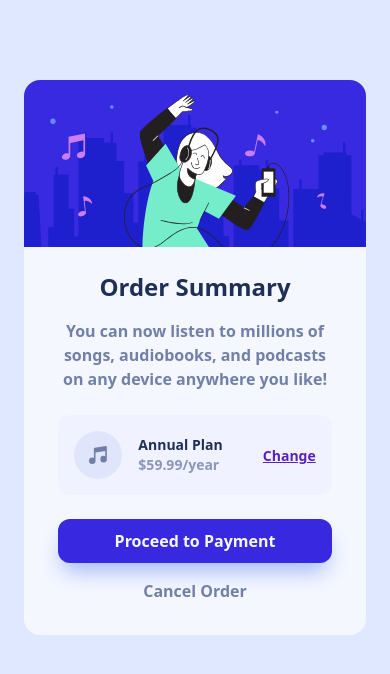
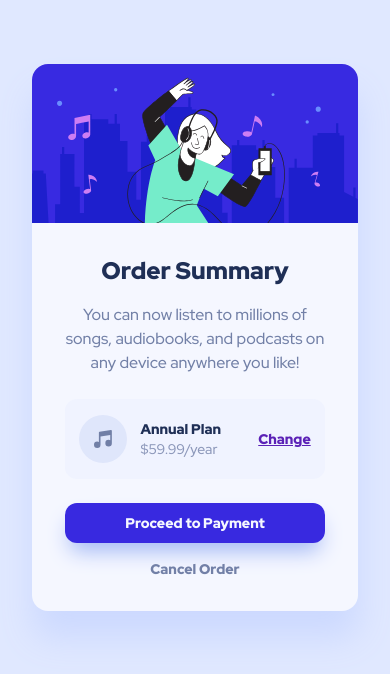
Before and after one commit to gusanchedev/fem.io-order-summary-component, a website built with Vite: page index.html in a window 390 px wide. Built offline with nearby package versions, Linux system fonts and the light colour scheme.

Commit message:
Add breakpoints for mobile, tablet and desktop

```diff
--- a/index.html
+++ b/index.html
@@ -1,33 +1,100 @@
 <!DOCTYPE html>
 <html lang="en">
   <head>
-  <meta charset="UTF-8">
-  <meta name="viewport" content="width=device-width, initial-scale=1.0"> <!-- displays site properly based on user's device -->
-
-  <link rel="icon" type="image/png" sizes="32x32" href="./images/favicon-32x32.png">
-  <link rel="stylesheet" href="css/tailwind.css">
+    <meta charset="UTF-8" />
+    <meta name="viewport" content="width=device-width, initial-scale=1.0" />
+    <!-- displays site properly based on user's device -->
+    <link rel="preconnect" href="https://fonts.googleapis.com" />
+    <link rel="preconnect" href="https://fonts.gstatic.com" crossorigin />
+    <link
+      href="https://fonts.googleapis.com/css2?family=Red+Hat+Display:ital,wght@0,500;0,900;1,700&display=swap"
+      rel="stylesheet"
+    />
+    <link
+      rel="icon"
+      type="image/png"
+      sizes="32x32"
+      href="./images/favicon-32x32.png"
+    />
+    <link rel="stylesheet" href="css/tailwind.css" />
     <title>Frontend Mentor | Order summary card</title>
   </head>
-<body class="bg-pale-blue">
-  <div class="bg-very-pale-blue mx-6 mt-20 rounded-2xl overflow-hidden">
-    <img class="object-contain" src="images/illustration-hero.svg" alt="Hero Image">
-    <h1 class="font-bold text-2xl text-dark-blue text-center mt-6 mb-4">Order Summary</h1>
-    <h2 class="text-desaturated-blue font-semibold text-center px-8 mb-6">You can now listen to millions of songs, audiobooks, and podcasts on any
-      device anywhere you like!</h2>
-    <div class="flex justify-around items-center w-4/5 mx-auto bg-pale-blue bg-opacity-25 py-4 px-2 rounded-xl">
+  <body class="bg-pale-blue font-red-hat-display">
+    <div
+      class="
+        bg-very-pale-blue
+        mx-8
+        my-16
+        rounded-2xl
+        overflow-hidden
+        shadow-card
+        sm:mx-auto
+        sm:w-1/2
+        lg:w-1/3
+        xl:w-1/4
+        xl:mt-32
+      "
+    >
+      <img
+        class="object-contain"
+        src="images/illustration-hero.svg"
+        alt="Hero Image"
+      />
+      <h1 class="font-bold text-2xl text-dark-blue text-center mt-8 mb-4">
+        Order Summary
+      </h1>
+      <h2 class="text-desaturated-blue font-medium text-center px-8 mb-6 sm:text-sm">
+        You can now listen to millions of songs, audiobooks, and podcasts on any
+        device anywhere you like!
+      </h2>
+      <div
+        class="
+          flex
+          justify-around
+          items-center
+          w-4/5
+          mx-auto
+          bg-pale-blue bg-opacity-25
+          py-4
+          px-2
+          rounded-xl
+        "
+      >
         <div>
-        <img src="images/icon-music.svg" alt="icon-music">
+          <img src="images/icon-music.svg" alt="icon-music" />
         </div>
         <div>
           <p class="font-bold text-sm text-dark-blue">Annual Plan</p>
-        <p class="text-sm text-desaturated-blue font-bold text-opacity-80">$59.99/year</p>
+          <p class="text-sm text-desaturated-blue font-medium text-opacity-80">
+            $59.99/year
+          </p>
         </div>
         <div>
-        <a class="underline text-sm font-bold text-purple-800 pl-6" href="#">Change</a>
+          <a class="underline text-sm font-bold text-purple-800 pl-6 cursor-pointer" href="#"
+            >Change</a
+          >
         </div>
       </div>
-    <div class="mt-6 w-4/5 mx-auto py-2.5 rounded-xl bg-bright-blue font-bold text-very-pale-blue text-center shadow-3xl">Proceed to Payment</div>
-    <div class="mt-4 mb-8 text-desaturated-blue font-extrabold text-center">Cancel Order</div>
+      <div
+        class="
+          mt-6
+          w-4/5
+          mx-auto
+          py-2.5
+          rounded-xl
+          bg-bright-blue
+          font-bold
+          text-very-pale-blue text-center
+          shadow-3xl
+          text-sm
+          cursor-pointer
+        "
+      >
+        Proceed to Payment
+      </div>
+      <div class="mt-4 mb-8 text-sm text-desaturated-blue font-extrabold text-center cursor-pointer">
+        Cancel Order
+      </div>
     </div>
   </body>
 </html>
--- a/tailwind.config.js
+++ b/tailwind.config.js
@@ -13,6 +13,9 @@ module.exports = {
       boxShadow: {
         '3xl': '0px 13px 21px -5px hsl(225deg 80% 80%)',
         'card': '1px 27px 34px 0px hsl(225deg 100% 90%)',
+      },
+      fontFamily: {
+        "red-hat-display": ['"Red Hat Display"', 'sans-serif'],
       }
     },
   },
```
Lines whose indentation alone changed are shown as unchanged.
